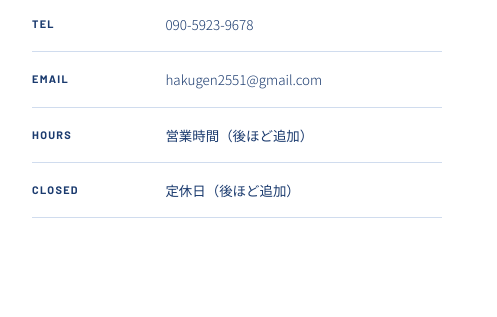
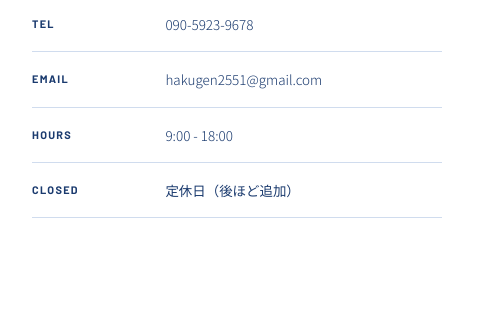
Before and after one commit to hakugen2551/newyork-sakuraya, a website: page index.html in a window 1280 px wide. Shown: the part 7466-7783 px from the top of the page, 168-665 px from the left. Drawn offline with Linux system fonts and the light colour scheme; grey boxes are pictures that could not be loaded; a web font is replaced by a local one.

Commit message:
feat: 営業時間を9:00-18:00に追加

```diff
--- a/index.html
+++ b/index.html
@@ -511,7 +511,7 @@ footer{background:#fff;padding:80px 180px 40px;text-align:center;border-top:1px
         <tr><td>ADDRESS</td><td>〒816-0825<br>福岡県春日市伯玄町20-55-4</td></tr>
         <tr><td>TEL</td><td><a href="tel:09059239678" style="color:inherit;text-decoration:none;">090-5923-9678</a></td></tr>
         <tr><td>EMAIL</td><td><a href="mailto:hakugen2551@gmail.com" style="color:inherit;text-decoration:none;">hakugen2551@gmail.com</a></td></tr>
-        <tr><td>HOURS</td><td>営業時間（後ほど追加）</td></tr>
+        <tr><td>HOURS</td><td>9:00 - 18:00</td></tr>
         <tr><td>CLOSED</td><td>定休日（後ほど追加）</td></tr>
       </table>
     </div>
```
